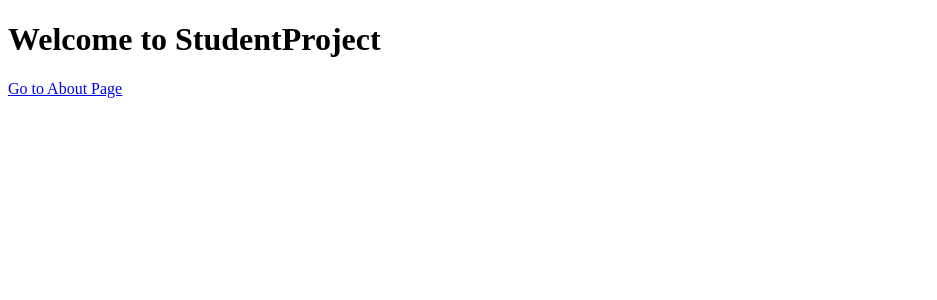
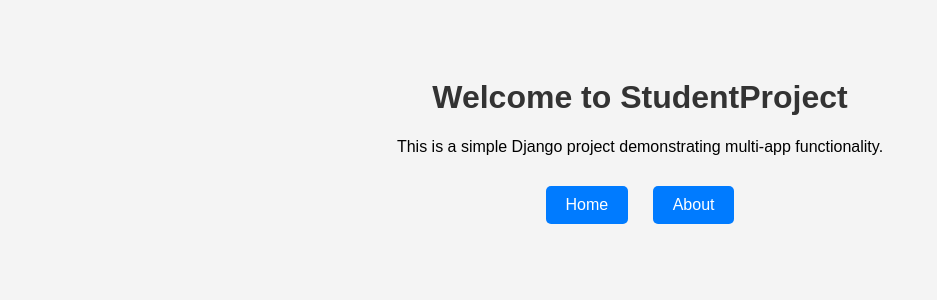
Before and after one commit to DhaneshwariBhatia/StudentProject, a Django app: page / in a window 1280 px wide. Shown: the top 300 px of the page, without its empty margins (0-937 px from the left). Run offline with Django 5.2, Linux system fonts and the light colour scheme.

Commit message:
Updated home.html with better styling

```diff
--- a/app1/templates/app1/home.html
+++ b/app1/templates/app1/home.html
@@ -1,10 +1,43 @@
 <!DOCTYPE html>
-<html>
+<html lang="en">
 <head>
-    <title>Home</title>
+    <meta charset="UTF-8">
+    <meta name="viewport" content="width=device-width, initial-scale=1.0">
+    <title>Home - StudentProject</title>
+    <style>
+        body {
+            font-family: Arial, sans-serif;
+            background-color: #f4f4f4;
+            text-align: center;
+            padding: 50px;
+        }
+        h1 {
+            color: #333;
+        }
+        nav {
+            margin-top: 20px;
+        }
+        a {
+            text-decoration: none;
+            color: white;
+            background-color: #007bff;
+            padding: 10px 20px;
+            border-radius: 5px;
+            margin: 10px;
+            display: inline-block;
+        }
+        a:hover {
+            background-color: #0056b3;
+        }
+    </style>
 </head>
 <body>
     <h1>Welcome to StudentProject</h1>
-    <a href="/about/">Go to About Page</a>
+    <p>This is a simple Django project demonstrating multi-app functionality.</p>
+
+    <nav>
+        <a href="/">Home</a>
+        <a href="/about/">About</a>
+    </nav>
 </body>
 </html>
```
